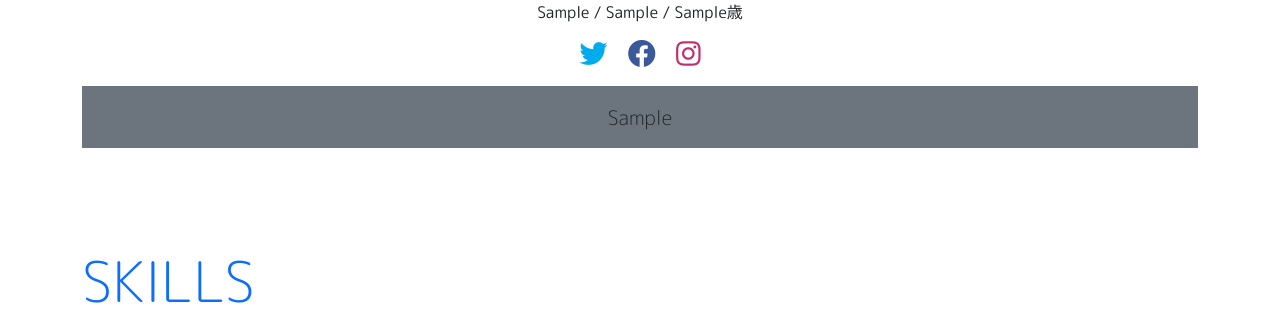
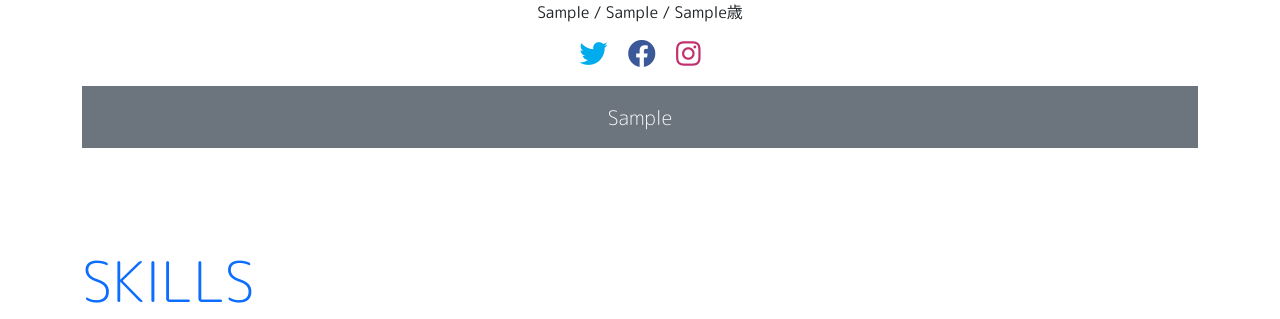
Before and after one commit to RYOTA-EAST/portfolio, a Django app: page / in a window 1280 px wide. Shown: the part 358-677 px from the top of the page. Run offline with Django 3.2, Linux system fonts and the light colour scheme; tables that the repository leaves empty hold one stand-in row (values such as "Sample post"); grey boxes marked "Sample" are stand-in pictures; some libraries are stand-ins or nearby versions.

Commit message:
Update index.html

```diff
--- a/app/templates/index.html
+++ b/app/templates/index.html
@@ -37,7 +37,7 @@
         <div class="row">
           <div class="col-mb-9 mx-auto bg-secondary text-white">
             <div class="mt-3">
-              <p class="lead text-dark">{{ profile.introduction|safe|linebreaksbr }}</p>
+              <p class="lead text-light">{{ profile.introduction|safe|linebreaksbr }}</p>
             </div>
           </div>
         </div>
```
